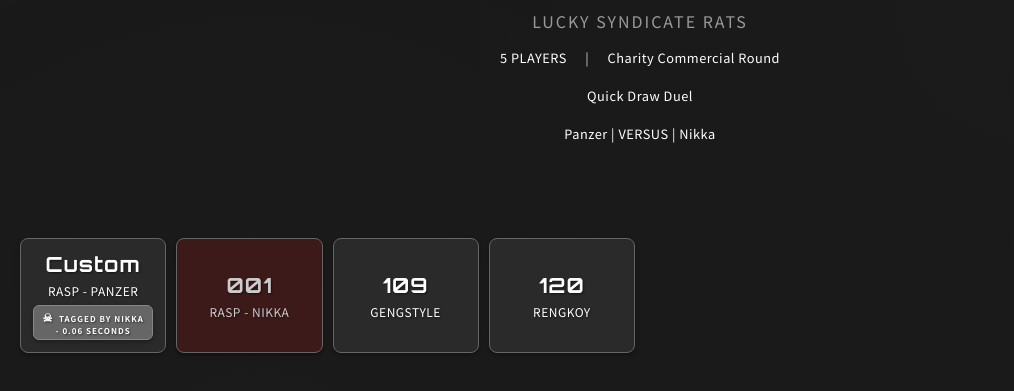
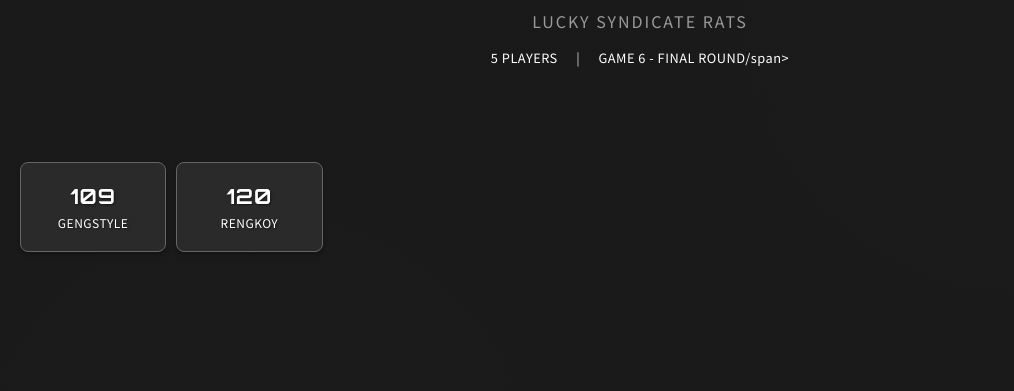
Before and after one commit to Hyperez-G/special-game-program, a plain HTML site: page index.html in a window 1280 px wide. Shown: the part 149-540 px from the top of the page, without its empty margins (0-1014 px from the left). Drawn offline with Linux system fonts and the light colour scheme.

Commit message:
Update index.html

```diff
--- a/index.html
+++ b/index.html
@@ -16,11 +16,7 @@
             <div class="header-stats">
                 <span class="stat">5 PLAYERS</span>
                 <span class="divider">|</span>
-                <span class="stat">Charity Commercial Round</span>
-                <br><br>
-                <p class="stat">Quick Draw Duel</p>
-                <br>
-                <p class="stat">Panzer | VERSUS | Nikka</p>
+                <span class="stat">GAME 6 - FINAL ROUND/span>
             </div>
         </header>
 
@@ -36,16 +32,6 @@
             -->
 
             <!-- Active Players -->
-            <div class="player-card active">
-                <div class="player-number">Custom</div>
-                <div class="player-name">RASP - Panzer</div>
-                <div class="eliminated-stamp">TAGGED BY NIKKA - 0.06 Seconds</div>
-            </div>
-
-            <div class="player-card eliminated">
-                <div class="player-number">001</div>
-                <div class="player-name">RASP - Nikka</div>
-            </div>
 
             <div class="player-card active">
                 <div class="player-number">109</div>
```
